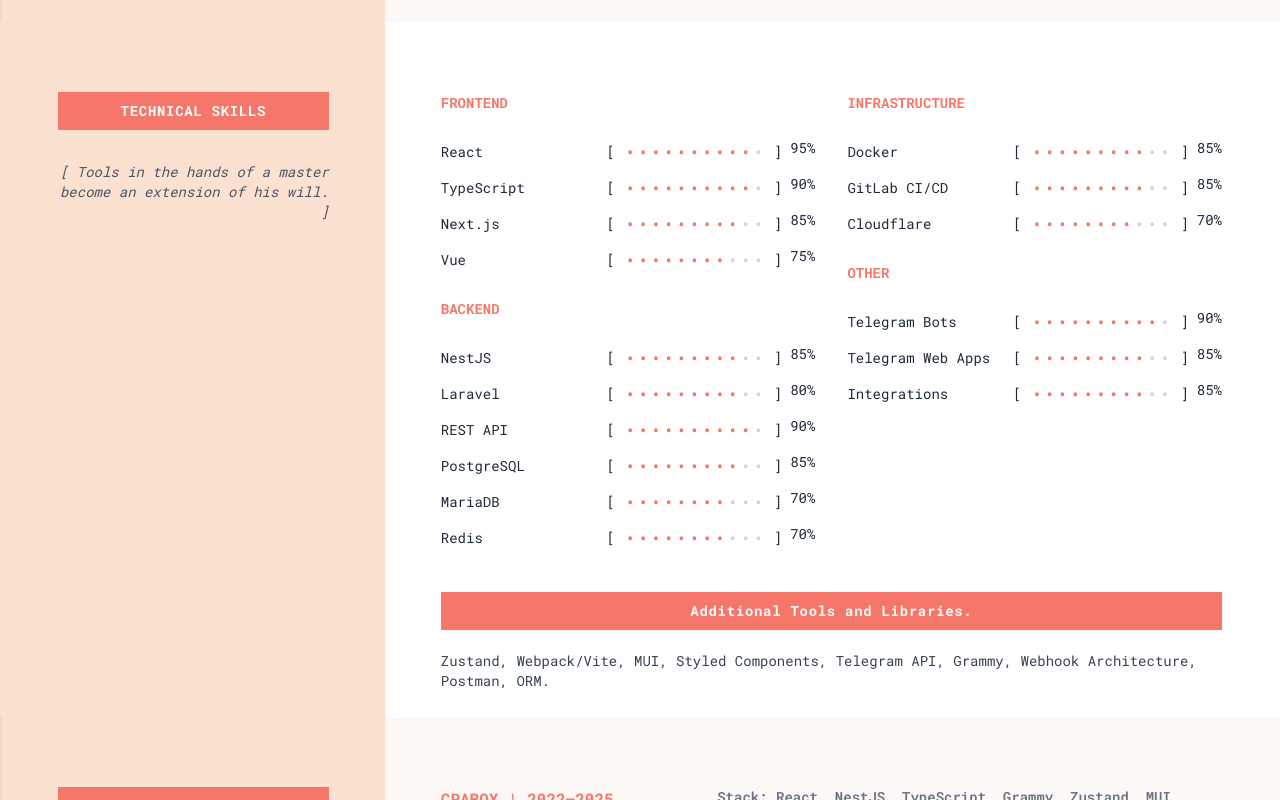
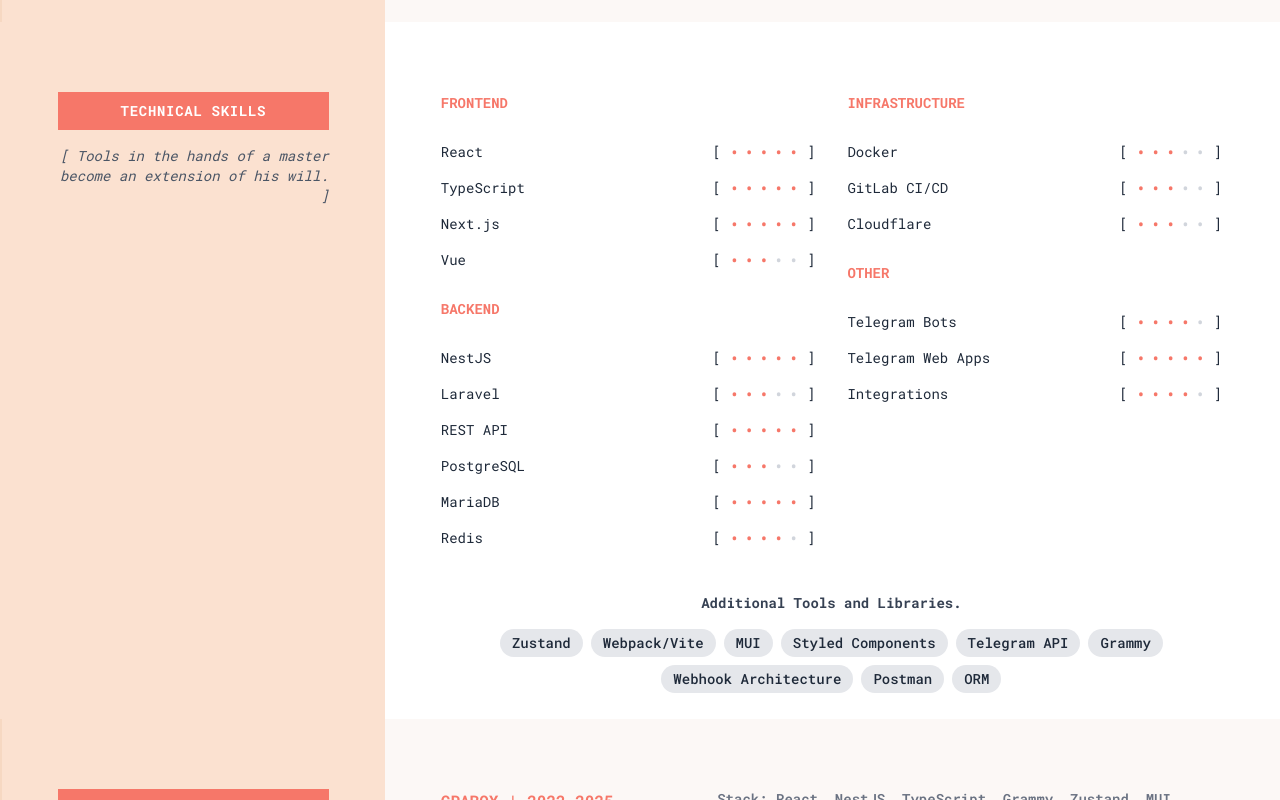
Before and after one commit to devforthewin/folio-metrics, a Next.js app: page /en in a window 1280 px wide. Shown: the part 1140-1940 px from the top of the page. Built offline with nearby package versions, Linux system fonts and the light colour scheme.

Commit message:
feat(skills): overhaul technical skills presentation

```diff
--- a/src/components/common/SectionHeader.tsx
+++ b/src/components/common/SectionHeader.tsx
@@ -40,11 +40,9 @@
         >
           {title}
         </h2>
-        <p className="text-sm text-gray-800 mt-2 sm:mt-4 font-normal">
-          <blockquote className="text-sm text-gray-600 mt-3 sm:mt-4 font-normal italic">
-            [ {subtitle} ]
-          </blockquote>
-        </p>
+        <blockquote className="text-sm text-gray-600 mt-3 sm:mt-4 font-normal italic">
+          [ {subtitle} ]
+        </blockquote>
       </div>
     </div>
   )
--- a/src/components/sections/TechnicalSkills.tsx
+++ b/src/components/sections/TechnicalSkills.tsx
@@ -2,11 +2,16 @@
 
 import { useTranslations } from 'next-intl'
 
-import SkillBarText from '@/components/ui/SkillBarText'
+import SkillBar from '@/components/ui/SkillBar'
 import SectionHeader from '@/components/common/SectionHeader'
 
 export default function TechnicalSkills() {
   const t = useTranslations('TechnicalSkills')
+
+  const additionalSkills = [
+    'Zustand', 'Webpack/Vite', 'MUI', 'Styled Components',
+    'Telegram API', 'Grammy', 'Webhook Architecture', 'Postman', 'ORM',
+  ]
 
   return (
     <section className="flex w-full text-gray-700 relative">
@@ -28,50 +33,46 @@
             {/* Left Column */}
             <div>
               <h3 className="text-md font-bold mb-4 uppercase text-[#F67769]">{t('frontTitle')}</h3>
-              <SkillBarText name="React" percent={95}/>
-              <SkillBarText name="TypeScript" percent={90}/>
-              <SkillBarText name="Next.js" percent={85}/>
-              <SkillBarText name="Vue" percent={75}/>
+              <SkillBar name="React" level={5}/>
+              <SkillBar name="TypeScript" level={5}/>
+              <SkillBar name="Next.js" level={5}/>
+              <SkillBar name="Vue" level={3}/>
 
               <h3 className="text-md font-bold mt-6 mb-4 uppercase text-[#F67769]">{t('backTitle')}</h3>
-              <SkillBarText name="NestJS" percent={85}/>
-              <SkillBarText name="Laravel" percent={80}/>
-              <SkillBarText name="REST API" percent={90}/>
-              <SkillBarText name="PostgreSQL" percent={85}/>
-              <SkillBarText name="MariaDB" percent={70}/>
-              <SkillBarText name="Redis" percent={70}/>
+              <SkillBar name="NestJS" level={5}/>
+              <SkillBar name="Laravel" level={3}/>
+              <SkillBar name="REST API" level={5}/>
+              <SkillBar name="PostgreSQL" level={3}/>
+              <SkillBar name="MariaDB" level={5}/>
+              <SkillBar name="Redis" level={4}/>
             </div>
 
             {/* Right Col */}
             <div>
               <h3 className="text-md font-bold mb-4 uppercase text-[#F67769]">{t('infraTitle')}</h3>
-              <SkillBarText name="Docker" percent={85}/>
-              <SkillBarText name="GitLab CI/CD" percent={85}/>
-              <SkillBarText name="Cloudflare" percent={70}/>
+              <SkillBar name="Docker" level={3}/>
+              <SkillBar name="GitLab CI/CD" level={3}/>
+              <SkillBar name="Cloudflare" level={3}/>
 
               <h3 className="text-md font-bold mt-6 mb-4 uppercase text-[#F67769]">{t('otherTitle')}</h3>
-              <SkillBarText name="Telegram Bots" percent={90}/>
-              <SkillBarText name="Telegram Web Apps" percent={85}/>
-              <SkillBarText name="Integrations" percent={85}/>
+              <SkillBar name="Telegram Bots" level={4}/>
+              <SkillBar name="Telegram Web Apps" level={5}/>
+              <SkillBar name="Integrations" level={4}/>
             </div>
           </div>
 
           {/*Block Additinal Skills*/}
           <div className="mt-8">
-            <h2
-              className="
-            w-full h-[38px]
-            text-md font-bold tracking-wider text-[#FFFFFF] text-center
-            py-2 mb-[1.3rem]
-            bg-[#F67769]">
+            <h3 className="w-full text-center text-md font-bold ...">
               {t('addTitle')}
-            </h2>
-            <h1 className="text-sm sm:text-base tracking-tight text-[#F67769] w-full">
-            </h1>
-            <p className="text-sm text-gray-700">
-              Zustand, Webpack/Vite, MUI, Styled Components, Telegram API, Grammy, Webhook Architecture, Postman,
-              ORM.
-            </p>
+            </h3>
+            <div className="flex flex-wrap justify-center gap-2 mt-4">
+              {additionalSkills.map((skill) => (
+                <span key={skill} className="bg-gray-200 text-gray-800 text-sm font-medium px-3 py-1 rounded-full">
+                  {skill}
+                </span>
+              ))}
+            </div>
           </div>
         </div>
       </div>
--- /dev/null
+++ b/src/components/ui/SkillBar.tsx
@@ -0,0 +1,49 @@
+'use client'
+
+import { useState, useEffect } from 'react'
+
+type SkillBarProps = {
+  name: string
+  level: 1 | 2 | 3 | 4 | 5
+}
+
+export default function SkillBar({ name, level }: SkillBarProps) {
+  const [filledLength, setFilledLength] = useState(0)
+
+  const totalLength = 5
+
+  useEffect(() => {
+    let current = 0
+    const interval = setInterval(() => {
+      current += 1
+      if (current > level) {
+        clearInterval(interval)
+      } else {
+        setFilledLength(current)
+      }
+    }, 10)
+    return () => clearInterval(interval)
+  }, [level])
+
+  const blocks = Array.from({ length: totalLength }).map((_, idx) => (
+    <span
+      key={idx}
+      className={`text-lg ${
+        idx < filledLength ? 'text-[#F67769]' : 'text-gray-300'
+      }`}
+    >
+      •
+    </span>
+  ))
+
+  return (
+    <div className="mb-2 font-mono text-sm text-gray-800 flex items-center justify-between">
+      <span>{name}</span>
+      <span className="flex items-center gap-2">
+        <span>[</span>
+        <span className="flex gap-1">{blocks}</span>
+        <span>]</span>
+      </span>
+    </div>
+  )
+}
--- a/src/components/ui/SkillBarText.tsx
+++ /dev/null
@@ -1,53 +0,0 @@
-'use client'
-
-import { useState, useEffect } from 'react'
-
-type SkillBarTextProps = {
-  name: string
-  percent: number
-}
-
-export default function SkillBarText({ name, percent }: SkillBarTextProps) {
-  const [filledLength, setFilledLength] = useState(0)
-
-  const totalLength = 11
-  const targetLength = Math.round((percent / 100) * totalLength)
-
-  useEffect(() => {
-    let current = 0
-    const interval = setInterval(() => {
-      current += 1
-      if (current > targetLength) {
-        clearInterval(interval)
-      } else {
-        setFilledLength(current)
-      }
-    }, 20)
-    return () => clearInterval(interval)
-  }, [targetLength])
-
-  const blocks = Array.from({ length: totalLength }).map((_, idx) => (
-    <span
-      key={idx}
-      className={`text-lg ${
-        idx < filledLength ? 'text-[#F67769]' : 'text-gray-300'
-      }`}
-    >
-      •
-    </span>
-  ))
-
-  return (
-    <div className="mb-2 font-mono text-sm text-gray-800 flex items-center">
-      <span className="w-[130px] sm:w-full ">{name}</span>
-      <span className="flex flex-row">
-        <span className="flex items-center gap-[10px]">
-          <span>[</span>
-          <span className="flex gap-[2px]">{blocks}</span>
-          <span>]</span>
-        </span>
-        <span className="ml-2">{percent}%</span>
-      </span>
-    </div>
-  )
-}
```
